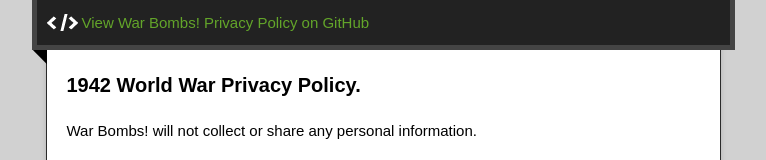
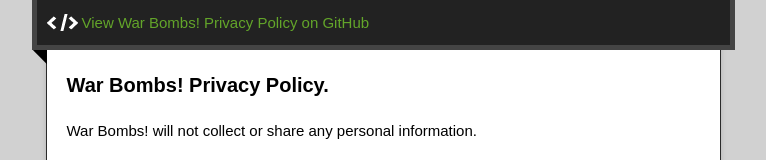
Before and after one commit to kabirules/kabirules.github.io, a plain HTML site: page bombspp.html in a window 1280 px wide. Shown: the part 289-449 px from the top of the page, without its empty margins (257-1023 px from the left). Drawn offline with nearby package versions, Linux system fonts and the light colour scheme.

Commit message:
Update bombspp.html

```diff
--- a/bombspp.html
+++ b/bombspp.html
@@ -36,7 +36,7 @@
         </div>
         <article class="markdown-body">
           <h3>
-<a id="welcome-to-github-pages" class="anchor" href="#welcome-to-github-pages" aria-hidden="true"><span class="octicon octicon-link"></span></a>1942 World War Privacy Policy.</h3>
+<a id="welcome-to-github-pages" class="anchor" href="#welcome-to-github-pages" aria-hidden="true"><span class="octicon octicon-link"></span></a>War Bombs! Privacy Policy.</h3>
 
 <p>War Bombs! will not collect or share any personal information.</p>
           <p>For support, please contact javifont@gmail.com</p>
```
